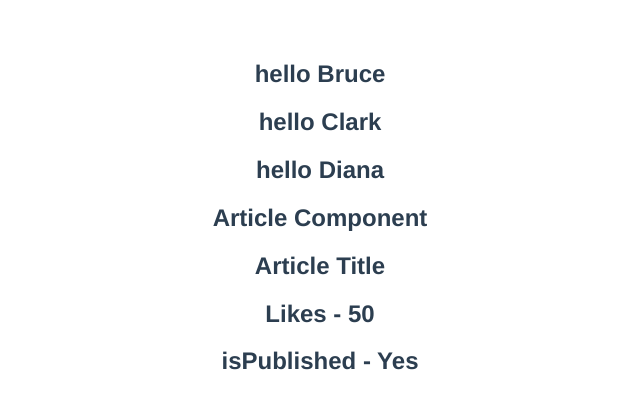
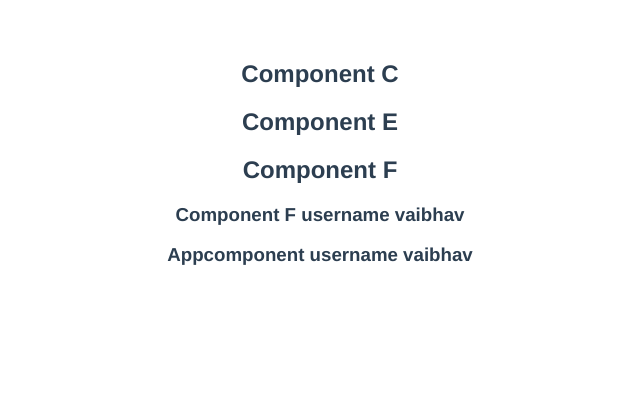
Before and after one commit to vaibhav21git/Vue.js-learning, a Vue app: page / in a window 1280 px wide. Shown: the top 408 px of the page, without its empty margins (320-960 px from the left). Built offline with nearby package versions, Linux system fonts and the light colour scheme.

Commit message:
provide and inject from outer component to inner component

```diff
--- a/src/App.vue
+++ b/src/App.vue
@@ -1,26 +1,27 @@
 <template>
   <div>
-    <GreetM name="Bruce" />
-    <GreetM name="Clark" />
-    <GreetM name="Diana" />
-    <ArticleV
-      id="my-article"
-      title="Article Title"
-      :likes="50"
-      :isPublished="true"
-    />
+    <ComponentC />
+    <h3>Appcomponent username {{ name }}</h3>
   </div>
 </template>
 
 <script>
-import GreetM from "./components/GreetM.vue";
-import ArticleV from "./components/ArticleV.vue";
+import ComponentC from "./components/ComponentC.vue";
 
 export default {
   name: "App",
   components: {
-    GreetM,
-    ArticleV,
+    ComponentC,
+  },
+
+  data() {
+    return {
+      name: "vaibhav",
+    };
+  },
+
+  provide: {
+    username: "vaibhav",
   },
 };
 </script>
--- /dev/null
+++ b/src/components/ComponentC.vue
@@ -0,0 +1,18 @@
+<template>
+  <div>
+    <h2>Component C</h2>
+    <ComponentE />
+  </div>
+</template>
+
+<script>
+import ComponentE from "./ComponentE.vue";
+export default {
+  name: "ComponentC",
+  components: {
+    ComponentE,
+  },
+};
+</script>
+
+<style lang="scss" scoped></style>
--- /dev/null
+++ b/src/components/ComponentE.vue
@@ -0,0 +1,18 @@
+<template>
+  <div>
+    <h2>Component E</h2>
+    <ComponentF />
+  </div>
+</template>
+
+<script>
+import ComponentF from "./ComponentF.vue";
+export default {
+  name: "ComponentE",
+  components: {
+    ComponentF,
+  },
+};
+</script>
+
+<style lang="scss" scoped></style>
--- /dev/null
+++ b/src/components/ComponentF.vue
@@ -0,0 +1,15 @@
+<template>
+  <div>
+    <h2>Component F</h2>
+    <h3>Component F username {{ username }}</h3>
+  </div>
+</template>
+
+<script>
+export default {
+  name: "ComponentF",
+  inject: ["username"],
+};
+</script>
+
+<style lang="scss" scoped></style>
```
